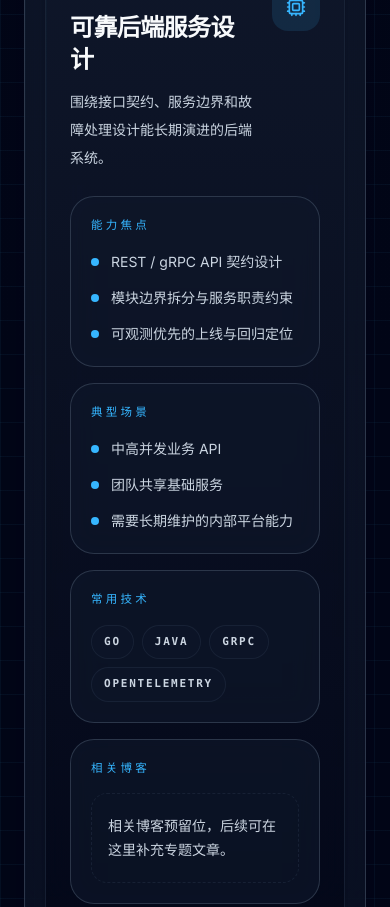
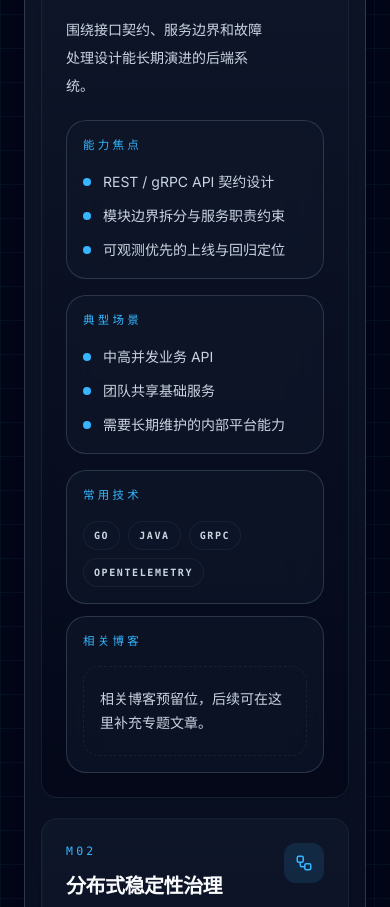
Before and after one commit to Chiicake/Chiicake.github.io, a React (Vite) app: page /#/about in a window 390 px wide. Shown: the part 2060-2967 px from the top of the page. Built offline with nearby package versions, Linux system fonts and the light colour scheme.

Commit message:
Refactor AboutSnakePanel and BlogArticle components for improved layout and responsiveness

```diff
--- a/src/pages/About.tsx
+++ b/src/pages/About.tsx
@@ -81,7 +81,7 @@ export default function About({ id }: { id?: string }) {
   return (
     <section id={id} className="scroll-mt-20">
       <div className="pb-12 pt-2 md:pt-3">
-        <div className="mt-2 grid grid-cols-1 gap-12 md:mt-3 lg:grid-cols-[340px_minmax(0,1fr)] xl:grid-cols-[360px_minmax(0,1fr)]">
+        <div className="mt-2 grid grid-cols-1 gap-10 md:mt-3 md:gap-12 lg:grid-cols-[340px_minmax(0,1fr)] xl:grid-cols-[360px_minmax(0,1fr)]">
           <ScrollReveal direction="right">
             <div className="engineering-panel overflow-hidden rounded-[2rem] p-5 md:p-6">
               <div className="relative">
@@ -153,9 +153,9 @@ export default function About({ id }: { id?: string }) {
           </ScrollReveal>
         </div>
 
-        <div className="mt-14">
+        <div className="mt-10 md:mt-14">
           <ScrollReveal direction="up">
-            <section className="engineering-panel rounded-[2rem] p-5 md:p-6">
+            <section className="engineering-panel rounded-[1.75rem] p-4 sm:p-5 md:rounded-[2rem] md:p-6">
               <div className="flex items-center gap-3">
                 <div className="flex h-10 w-10 shrink-0 items-center justify-center rounded-2xl bg-[var(--color-accent)]/12 text-[var(--color-accent)]">
                   <Cpu size={18} />
@@ -166,14 +166,14 @@ export default function About({ id }: { id?: string }) {
                 </div>
               </div>
 
-              <SkillsMatrix className="mt-8 grid grid-cols-1 gap-6 xl:grid-cols-2" />
+              <SkillsMatrix className="mt-6 grid grid-cols-1 gap-5 xl:grid-cols-2 xl:gap-6" />
             </section>
           </ScrollReveal>
         </div>
 
-        <div className="mt-14 grid grid-cols-1 gap-8 xl:grid-cols-2">
+        <div className="mt-10 grid grid-cols-1 gap-6 md:mt-14 md:gap-8 xl:grid-cols-2">
           <ScrollReveal direction="up">
-            <section className="engineering-panel rounded-[2rem] p-5 md:p-6">
+            <section className="engineering-panel rounded-[1.75rem] p-4 sm:p-5 md:rounded-[2rem] md:p-6">
               <div className="flex items-center gap-3">
                 <div className="flex h-10 w-10 shrink-0 items-center justify-center rounded-2xl bg-[var(--color-accent)]/12 text-[var(--color-accent)]">
                   <Briefcase size={18} />
@@ -184,23 +184,23 @@ export default function About({ id }: { id?: string }) {
                 </div>
               </div>
 
-              <div className="relative mt-6">
+              <div className="relative mt-5 md:mt-6">
                 <div className="absolute bottom-2 left-[1.05rem] top-2 w-px bg-gradient-to-b from-[var(--color-accent)] via-[var(--color-accent)]/50 to-transparent" />
 
-                <div className="space-y-5">
+                <div className="space-y-4 md:space-y-5">
                   {jobs.map((job) => (
-                    <div key={`${job.company}-${job.period}`} className="relative pl-11">
-                      <div className="absolute left-0 top-1 flex h-8 w-8 items-center justify-center rounded-full bg-[var(--color-accent)] text-white ring-4 ring-[var(--color-bg)]">
-                        <Briefcase size={14} />
+                    <div key={`${job.company}-${job.period}`} className="relative pl-9 sm:pl-11">
+                      <div className="absolute left-0 top-1 flex h-7 w-7 items-center justify-center rounded-full bg-[var(--color-accent)] text-white ring-4 ring-[var(--color-bg)] sm:h-8 sm:w-8">
+                        <Briefcase size={13} />
                       </div>
 
-                      <div className="engineering-subpanel rounded-[1.5rem] px-4 py-4 md:px-5">
+                      <div className="engineering-subpanel rounded-[1.25rem] px-3.5 py-3.5 sm:rounded-[1.5rem] sm:px-4 sm:py-4 md:px-5">
                         <span className="mono-data text-[11px] uppercase tracking-[0.16em] text-[var(--color-accent)]">
                           {job.period}
                         </span>
-                        <h4 className="mt-2 text-lg font-bold text-[var(--color-text-primary)]">{job.role}</h4>
+                        <h4 className="mt-2 text-base font-bold text-[var(--color-text-primary)] sm:text-lg">{job.role}</h4>
                         <p className="mt-1 text-sm font-medium text-[var(--color-text-secondary)]">{job.company}</p>
-                        <p className="mt-3 text-sm leading-7 text-[var(--color-text-secondary)]">{job.description}</p>
+                        <p className="mt-3 text-sm leading-6 text-[var(--color-text-secondary)] md:leading-7">{job.description}</p>
                       </div>
                     </div>
                   ))}
@@ -210,7 +210,7 @@ export default function About({ id }: { id?: string }) {
           </ScrollReveal>
 
           <ScrollReveal delay={0.1} direction="up">
-            <section className="engineering-panel rounded-[2rem] p-5 md:p-6">
+            <section className="engineering-panel rounded-[1.75rem] p-4 sm:p-5 md:rounded-[2rem] md:p-6">
               <div className="flex items-center gap-3">
                 <div className="flex h-10 w-10 shrink-0 items-center justify-center rounded-2xl bg-[var(--color-accent)]/12 text-[var(--color-accent)]">
                   <GraduationCap size={18} />
@@ -221,23 +221,23 @@ export default function About({ id }: { id?: string }) {
                 </div>
               </div>
 
-              <div className="relative mt-6">
+              <div className="relative mt-5 md:mt-6">
                 <div className="absolute bottom-2 left-[1.05rem] top-2 w-px bg-gradient-to-b from-[var(--color-accent)] via-[var(--color-accent)]/50 to-transparent" />
 
-                <div className="space-y-5">
+                <div className="space-y-4 md:space-y-5">
                   {educationItems.map((item) => (
-                    <div key={`${item.school}-${item.period}`} className="relative pl-11">
-                      <div className="absolute left-0 top-1 flex h-8 w-8 items-center justify-center rounded-full bg-[var(--color-accent)] text-white ring-4 ring-[var(--color-bg)]">
-                        <GraduationCap size={14} />
+                    <div key={`${item.school}-${item.period}`} className="relative pl-9 sm:pl-11">
+                      <div className="absolute left-0 top-1 flex h-7 w-7 items-center justify-center rounded-full bg-[var(--color-accent)] text-white ring-4 ring-[var(--color-bg)] sm:h-8 sm:w-8">
+                        <GraduationCap size={13} />
                       </div>
 
-                      <div className="engineering-subpanel rounded-[1.5rem] px-4 py-4 md:px-5">
+                      <div className="engineering-subpanel rounded-[1.25rem] px-3.5 py-3.5 sm:rounded-[1.5rem] sm:px-4 sm:py-4 md:px-5">
                         <span className="mono-data text-[11px] uppercase tracking-[0.16em] text-[var(--color-accent)]">
                           {item.period}
                         </span>
-                        <h4 className="mt-2 text-lg font-bold text-[var(--color-text-primary)]">{item.degree}</h4>
+                        <h4 className="mt-2 text-base font-bold text-[var(--color-text-primary)] sm:text-lg">{item.degree}</h4>
                         <p className="mt-1 text-sm font-medium text-[var(--color-text-secondary)]">{item.school}</p>
-                        <p className="mt-3 text-sm leading-7 text-[var(--color-text-secondary)]">{item.description}</p>
+                        <p className="mt-3 text-sm leading-6 text-[var(--color-text-secondary)] md:leading-7">{item.description}</p>
                       </div>
                     </div>
                   ))}
--- a/src/pages/Home.tsx
+++ b/src/pages/Home.tsx
@@ -131,7 +131,7 @@ export default function Home() {
   ];
 
   return (
-    <div className="relative flex min-h-screen flex-col justify-center px-6 pb-16 pt-24 lg:pb-12 lg:pt-20">
+    <div className="relative flex min-h-screen flex-col justify-center px-5 pb-12 pt-20 sm:px-6 sm:pb-16 sm:pt-24 lg:pb-12 lg:pt-20">
       <div className="pointer-events-none absolute inset-0 -z-10 overflow-hidden">
         <div className="absolute inset-0 bg-[radial-gradient(ellipse_at_top_right,_var(--tw-gradient-stops))] from-[var(--color-accent)]/12 via-transparent to-transparent opacity-70"></div>
 
@@ -177,33 +177,33 @@ export default function Home() {
           )}
 
           <ScrollReveal delay={0.14}>
-            <p className="mb-4 text-xl font-medium text-[var(--color-text-secondary)] md:text-2xl">
+            <p className="mb-3 text-lg font-medium text-[var(--color-text-secondary)] sm:mb-4 sm:text-xl md:text-2xl">
               {t('hero.greeting')}
             </p>
           </ScrollReveal>
 
           <ScrollReveal delay={0.22}>
-            <h1 className="mb-6 text-5xl font-black tracking-tight text-[var(--color-text-primary)] md:text-7xl lg:text-[4.5rem] xl:text-8xl">
+            <h1 className="mb-4 text-4xl font-black tracking-tight text-[var(--color-text-primary)] sm:mb-5 sm:text-5xl md:mb-6 md:text-7xl lg:text-[4.5rem] xl:text-8xl">
               {t('hero.name')}
             </h1>
           </ScrollReveal>
 
           <ScrollReveal delay={0.3}>
-            <div className="mb-8 h-[1.5em] text-2xl font-bold text-[var(--color-accent)] md:text-4xl lg:text-[2rem] xl:text-4xl">
+            <div className="mb-6 h-[1.6em] text-xl font-bold text-[var(--color-accent)] sm:mb-7 sm:text-2xl md:mb-8 md:text-4xl lg:text-[2rem] xl:text-4xl">
               <TypewriterText texts={roles} />
             </div>
           </ScrollReveal>
 
           {heroDescription && (
             <ScrollReveal delay={0.38}>
-              <p className="mb-8 max-w-3xl text-lg leading-relaxed text-[var(--color-text-secondary)] md:text-xl">
+              <p className="mb-6 max-w-2xl text-base leading-7 text-[var(--color-text-secondary)] sm:mb-8 sm:max-w-3xl sm:text-lg md:text-xl">
                 {heroDescription}
               </p>
             </ScrollReveal>
           )}
         </div>
 
-        <div className="mt-10 lg:mt-0 lg:flex lg:w-full lg:max-w-none lg:justify-self-end lg:self-stretch lg:py-2">
+        <div className="mt-8 sm:mt-10 lg:mt-0 lg:flex lg:w-full lg:max-w-none lg:justify-self-end lg:self-stretch lg:py-2">
           <ScrollReveal delay={0.52}>
             <div className="h-full">
               <HomeRollingUpdatesPanel shortcuts={terminalShortcuts} />
--- a/src/pages/Skills.tsx
+++ b/src/pages/Skills.tsx
@@ -54,7 +54,7 @@ export function SkillsMatrix({ className }: SkillsMatrixProps) {
   const icons = [Cpu, Workflow, Gauge, Database];
 
   return (
-    <StaggeredList className={className ?? 'grid grid-cols-1 gap-6 xl:grid-cols-2'}>
+    <StaggeredList className={className ?? 'grid grid-cols-1 gap-5 xl:grid-cols-2 xl:gap-6'}>
       {matrices.map((matrix, index) => {
         const Icon = icons[index % icons.length];
         const relatedArticles = matrix.relatedArticles
@@ -67,10 +67,10 @@ export function SkillsMatrix({ className }: SkillsMatrixProps) {
             hoverable
             className="engineering-panel border-gray-200/80 bg-transparent shadow-[0_22px_70px_rgba(15,23,42,0.05)] dark:border-slate-800/70"
           >
-            <div className="mb-6 flex items-start justify-between gap-4">
+            <div className="mb-5 flex items-start justify-between gap-4 sm:mb-6">
               <div className="max-w-xl">
                 <p className="engineering-kicker mb-3">{matrix.code}</p>
-                <h3 className="text-2xl font-black tracking-tight text-[var(--color-text-primary)]">
+                <h3 className="text-xl font-black tracking-tight text-[var(--color-text-primary)] sm:text-2xl">
                   {matrix.title}
                 </h3>
                 <p className="mt-3 text-sm leading-7 text-[var(--color-text-secondary)]">
@@ -78,15 +78,15 @@ export function SkillsMatrix({ className }: SkillsMatrixProps) {
                 </p>
               </div>
 
-              <div className="flex h-12 w-12 shrink-0 items-center justify-center rounded-2xl bg-[var(--color-accent)]/12 text-[var(--color-accent)]">
-                <Icon size={20} />
+              <div className="flex h-10 w-10 shrink-0 items-center justify-center rounded-xl bg-[var(--color-accent)]/12 text-[var(--color-accent)] sm:h-12 sm:w-12 sm:rounded-2xl">
+                <Icon size={18} />
               </div>
             </div>
 
             <div className="grid gap-4 md:grid-cols-2">
-              <div className="engineering-subpanel rounded-[1.5rem] p-5">
+              <div className="engineering-subpanel rounded-[1.25rem] p-4 sm:rounded-[1.5rem] sm:p-5">
                 <p className="engineering-kicker mb-4">{t('skills.focusLabel')}</p>
-                <div className="space-y-3">
+                <div className="space-y-2.5 sm:space-y-3">
                   {matrix.focus.map((item) => (
                     <div key={item} className="flex items-start gap-3">
                       <span className="mt-2 h-2 w-2 shrink-0 rounded-full bg-[var(--color-accent)]" />
@@ -96,9 +96,9 @@ export function SkillsMatrix({ className }: SkillsMatrixProps) {
                 </div>
               </div>
 
-              <div className="engineering-subpanel rounded-[1.5rem] p-5">
+              <div className="engineering-subpanel rounded-[1.25rem] p-4 sm:rounded-[1.5rem] sm:p-5">
                 <p className="engineering-kicker mb-4">{t('skills.scenarioLabel')}</p>
-                <div className="space-y-3">
+                <div className="space-y-2.5 sm:space-y-3">
                   {matrix.scenarios.map((scenario) => (
                     <div key={scenario} className="flex items-start gap-3">
                       <span className="mt-2 h-2 w-2 shrink-0 rounded-full bg-[var(--color-accent)]" />
@@ -109,14 +109,14 @@ export function SkillsMatrix({ className }: SkillsMatrixProps) {
               </div>
             </div>
 
-            <div className="mt-4 grid gap-4 md:grid-cols-[0.9fr_1.1fr]">
-              <div className="engineering-subpanel rounded-[1.5rem] p-5">
+            <div className="mt-4 grid gap-3 sm:gap-4 md:grid-cols-[0.9fr_1.1fr]">
+              <div className="engineering-subpanel rounded-[1.25rem] p-4 sm:rounded-[1.5rem] sm:p-5">
                 <p className="engineering-kicker mb-4">{t('skills.toolingLabel')}</p>
                 <div className="flex flex-wrap gap-2">
                   {matrix.tooling.map((tool) => (
                     <span
                       key={tool}
-                      className="mono-data rounded-full border border-gray-200/80 bg-white/80 px-3 py-2 text-[11px] font-semibold uppercase tracking-[0.16em] text-[var(--color-text-secondary)] dark:border-slate-800/70 dark:bg-slate-900/50"
+                      className="mono-data rounded-full border border-gray-200/80 bg-white/80 px-2.5 py-1.5 text-[10px] font-semibold uppercase tracking-[0.16em] text-[var(--color-text-secondary)] sm:px-3 sm:py-2 sm:text-[11px] dark:border-slate-800/70 dark:bg-slate-900/50"
                     >
                       {tool}
                     </span>
@@ -124,7 +124,7 @@ export function SkillsMatrix({ className }: SkillsMatrixProps) {
                 </div>
               </div>
 
-              <div className="engineering-subpanel rounded-[1.5rem] p-5">
+              <div className="engineering-subpanel rounded-[1.25rem] p-4 sm:rounded-[1.5rem] sm:p-5">
                 <p className="engineering-kicker mb-4">{t('skills.relatedBlogsLabel')}</p>
                 {blogLoading ? (
                   <div className="flex items-center justify-center py-6">
@@ -136,7 +136,7 @@ export function SkillsMatrix({ className }: SkillsMatrixProps) {
                       <Link
                         key={article.slug}
                         to={`/blog/${article.slug}`}
-                        className="group flex items-start gap-3 rounded-2xl border border-gray-200/80 bg-white/75 px-4 py-3 transition-colors hover:border-[var(--color-accent)]/35 dark:border-slate-800/70 dark:bg-slate-900/50"
+                        className="group flex items-start gap-3 rounded-xl border border-gray-200/80 bg-white/75 px-3.5 py-3 transition-colors hover:border-[var(--color-accent)]/35 sm:rounded-2xl sm:px-4 dark:border-slate-800/70 dark:bg-slate-900/50"
                       >
                         <span className="mt-2 h-2 w-2 shrink-0 rounded-full bg-[var(--color-accent)]" />
                         <div className="min-w-0">
```
